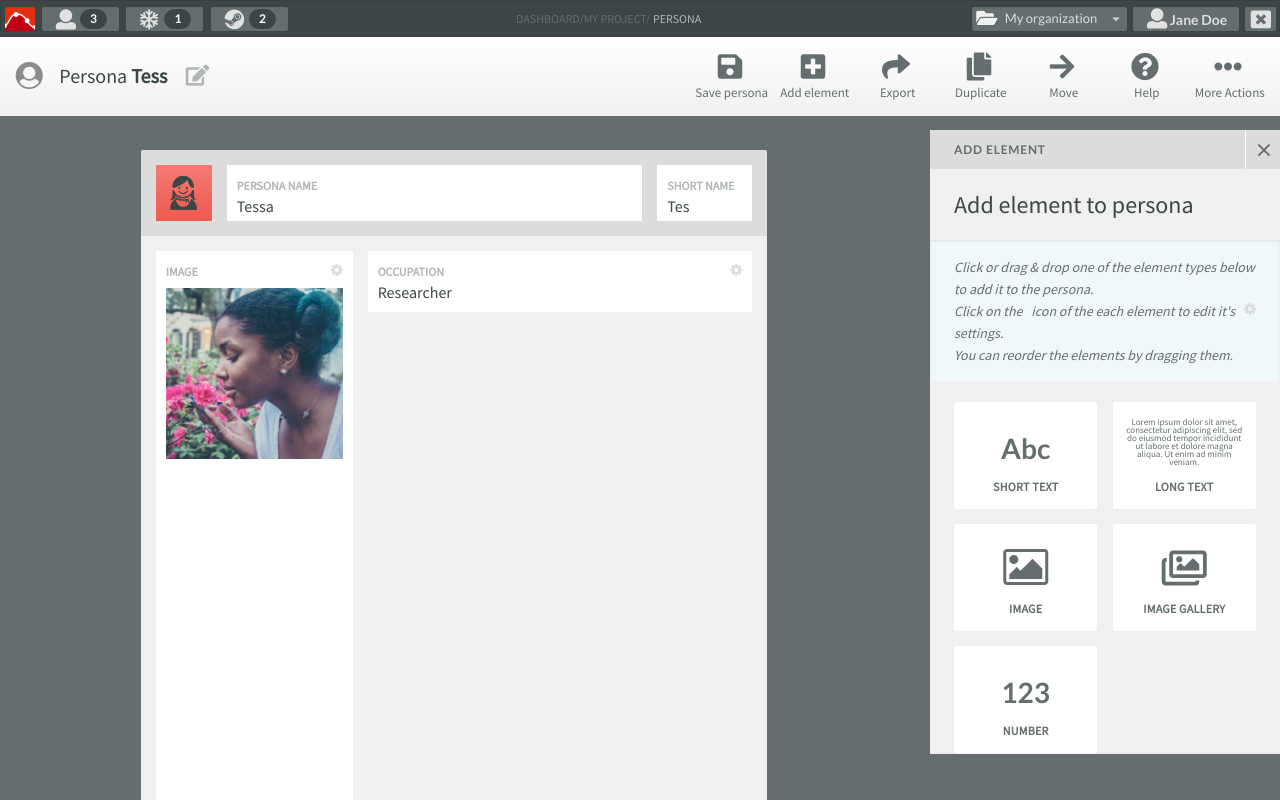
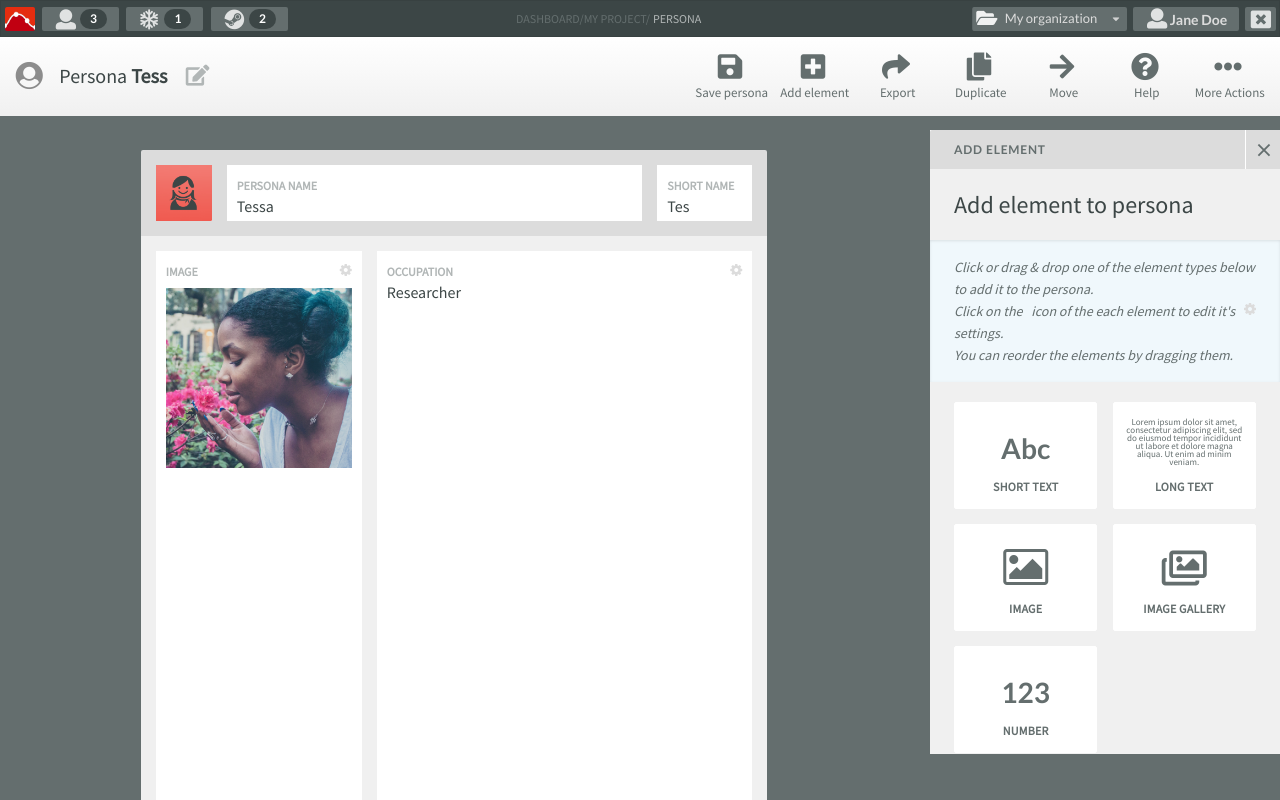
Before and after one commit to Ogisha/persona, a Vue app: page / in a window 1280 px wide. Shown: the top 800 px of the page. Built offline with nearby package versions, Linux system fonts and the light colour scheme; no server answers.

Commit message:
Improvements in css grid code

```diff
--- a/src/components/AddElement.vue
+++ b/src/components/AddElement.vue
@@ -2,7 +2,7 @@
     <div id="add-element-container">
         <div id="add-top">
             <h3>Add element</h3>
-            <button>&#10799</button>
+            <button>&#10799;</button>
         </div>
 
         <div id="add-main">
--- a/src/components/Classic.vue
+++ b/src/components/Classic.vue
@@ -34,34 +34,34 @@
                 </section>
             </div>
 
-            <div @click="handleEditFields" id="occupation" class="personal-info__el shorter-div draggable">
+            <div @click="handleEditFields" id="occupation" class="personal-info__el draggable">
                 <h4>Occupation</h4>
                 <i class="fa fas fa-cog"></i>
                 <i @click="trashTheDiv" class="fa fas fa-trash"></i>
                 <p>Researcher</p>
             </div>
 
-            <div @click="handleEditFields" id="dragingEl6" class="personal-info__el shorter-div draggable">
+            <div @click="handleEditFields" id="dragingEl6" class="personal-info__el draggable">
                 <p>
                     <i>Insert element here</i>
                 </p>
             </div>
 
-            <div @click="handleEditFields" id="nationality" class="personal-info__el shorter-div draggable">
+            <div @click="handleEditFields" id="nationality" class="personal-info__el draggable">
                 <h4>nationality</h4>
                 <i class="fa fas fa-cog"></i>
                 <i @click="trashTheDiv" class="fa fas fa-trash"></i>
                 <p>French</p>
             </div>
 
-            <div @click="handleEditFields" id="maritialStatus" class="personal-info__el shorter-div draggable">
+            <div @click="handleEditFields" id="maritalStatus" class="personal-info__el draggable">
                 <h4>Mariatal Status</h4>
                 <i class="fa fas fa-cog"></i>
                 <i @click="trashTheDiv" class="fa fas fa-trash"></i>
                 <p>---</p>
             </div>
 
-            <div @click="handleEditFields" id="Age" class="personal-info__el shorter-div draggable">
+            <div @click="handleEditFields" id="Age" class="personal-info__el draggable">
                 <h4>Age</h4>
                 <i class="fa fas fa-cog"></i>
                 <i @click="trashTheDiv" class="fa fas fa-trash"></i>
@@ -184,15 +184,14 @@
                 newel.style.background = "white";
                 newel.style.border = "none";
 
-                let template2 = `
+                let template = `
                             <h4>Testing</h4>
                             <i id="dinSettings" class='fa fas fa-cog'></i>
                             <i id="dinTrash" @click="trashTheDiv" class='fa fas fa-trash' style='display:none; color:#DCDCDC; float: right;margin-top: 2px;'></i>
                             <p>Not defined</p>
                         `;
 
-                let template = "<h4>Testing</h4><i class='fa fas fa-cog'></i><i class='fa fas fa-trash' style='display:none;'></i><p>Not defined</p>";
-                newel.insertAdjacentHTML('afterBegin', template2);
+                newel.insertAdjacentHTML('afterBegin', template);
 
                 let dinSettings = document.getElementById("dinSettings");
                 let dinTrash = document.getElementById("dinTrash");
@@ -296,6 +295,8 @@
     justify-content: center;
     align-items: center;
     display: none;
+    grid-row: span 1;
+    grid-column: span 2;
 }
 
 #dragingEl6 p {
@@ -304,7 +305,9 @@
 }
 
 #mood-images {
-    grid-row: 5;
+    grid-row: span 5;
+    grid-column-start: 1;
+    grid-column: span 1;
 }
 
 .buttons {
@@ -349,8 +352,8 @@
 }
 
 #description {
-    align-self:flex-start;
-    grid-row: 5;
+    grid-column-start: 2;
+    grid-column: span 2;
 }
 
 .personal-info__el {
@@ -376,9 +379,29 @@
     opacity: .6;
 }
 
-.medium {
+#image {
     grid-row: span 3;
     grid-column: span 1;
+}
+
+#occupation, #nationality, #maritalStatus {
+    grid-row: span 1;
+    grid-column: span 2;
+    grid-column-start: 2;
+    grid-column-end: 4;
+}
+
+#age {
+    grid-row: span 1;
+    grid-column: span 1;
+    grid-column-start: 1;
+}
+
+#quote {
+    grid-row: span 3;
+    grid-column: span 2;
+    grid-column-start: 2;
+    grid-column-end: 4;
 }
 
 .elements-joined {
@@ -389,7 +412,7 @@
     padding: 15px;
     grid-column-gap: 15px;
     grid-row-gap: 15px;
-    grid-template-columns: 33% auto;
+    grid-template-columns: 1fr 1fr 1fr;
     grid-auto-flow: dense;
 }
 
@@ -401,25 +424,6 @@
 
 #photo2 {
     margin-top: 7px;
-}
-
-#ocupation {
-    align-self: start;
-}
-
-#quote {
-    align-self: flex-start;
-}
-
-.shorter-div {
-    height: 61px;
-}
-
-.elements-joined:after {
-    content: "";
-    display: table;
-    clear: both;
-    overflow:hidden;
 }
 
 @media only screen and (max-width: 670px) {
--- a/src/components/Header.vue
+++ b/src/components/Header.vue
@@ -109,6 +109,14 @@
         },
 
         methods: {
+            nameEditTasks() {
+                this.name = this.typing;
+                this.$emit("nameSaved", this.name);
+                document.getElementById("typeName").value = "";
+                this.nameEditMode = false;
+                this.toggleShow();
+            },
+
             toggleShow() {
                 document.getElementById("typeName").classList.toggle("hidden");
                 document.getElementById("editName").classList.toggle("hidden");
@@ -122,18 +130,20 @@
                 this.nameEditMode = true;
             },
             saveNameClicked() {
-                this.name = this.typing;
+                this.nameEditTasks();
                 axios({
                     method: 'post',
                     url: 'https://private-anon-ff5c715acc-smaplypersonastest.apiary-mock.com/personas/personaId/fields',
                     data: this.name,
-                    });
+                });
+            }
+        },
 
-                this.$emit("nameSaved", this.name);
-                document.getElementById("typeName").value = "";
-                this.nameEditMode = false;
-                this.toggleShow();
-            }
+        created() {
+            window.addEventListener('blur', (e) => {
+                if (this.typing != "")
+                    this.nameEditTasks();
+            }, false);
         }
     }
 </script>
```
Also changed, not shown: public/Smaply-Web-Favicon.png (deleted).
